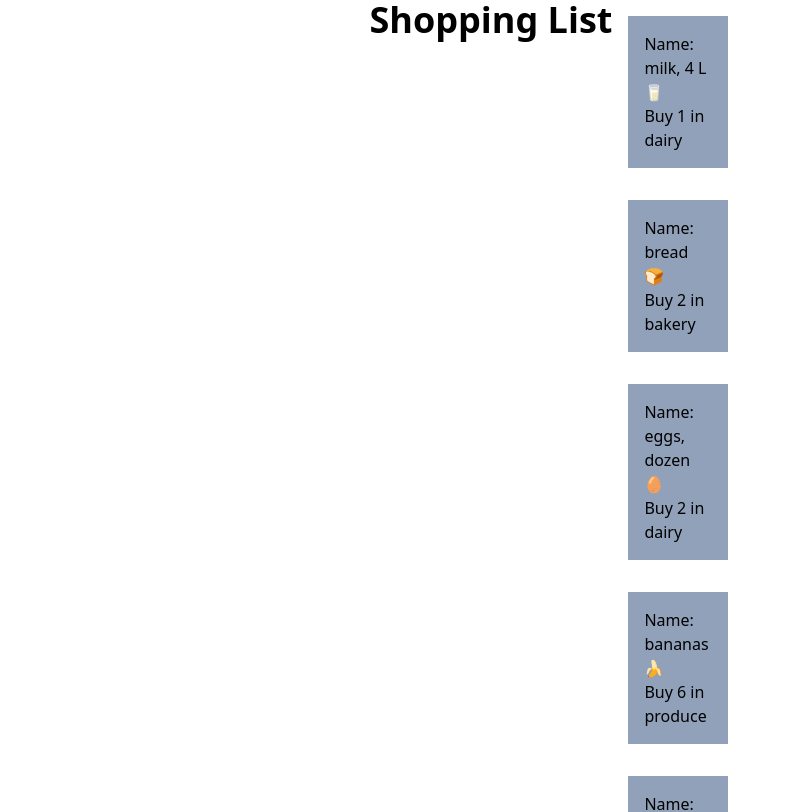
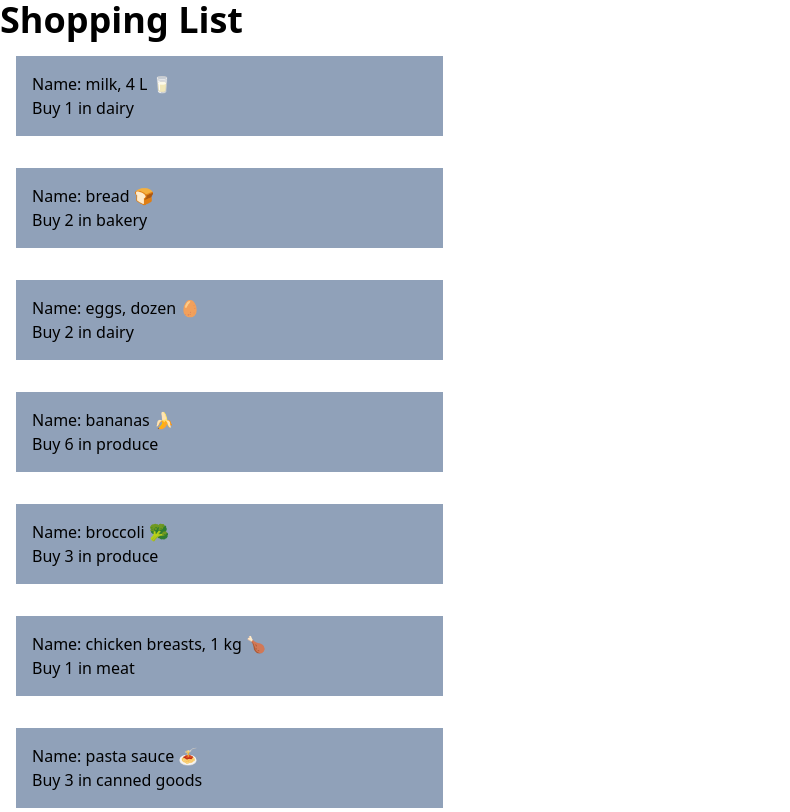
Before and after one commit to Jordan-Labell/cprg306-assignments, a Next.js app: page /week-3 in a window 1280 px wide. Shown: the top 812 px of the page, without its empty margins (0-790 px from the left). Built offline with nearby package versions, Linux system fonts and the light colour scheme.

Commit message:
updated tailwind

```diff
--- a/app/week-3/page.js
+++ b/app/week-3/page.js
@@ -3,7 +3,7 @@
 export default function Page() {
     return (
         <main>
-            <div className='flex justify-center'>
+            <div className='flex flex-col justify-center'>
                 <h1 className='text-4xl font-extrabold '>Shopping List</h1>
                 <ItemList />
             </div>
```
